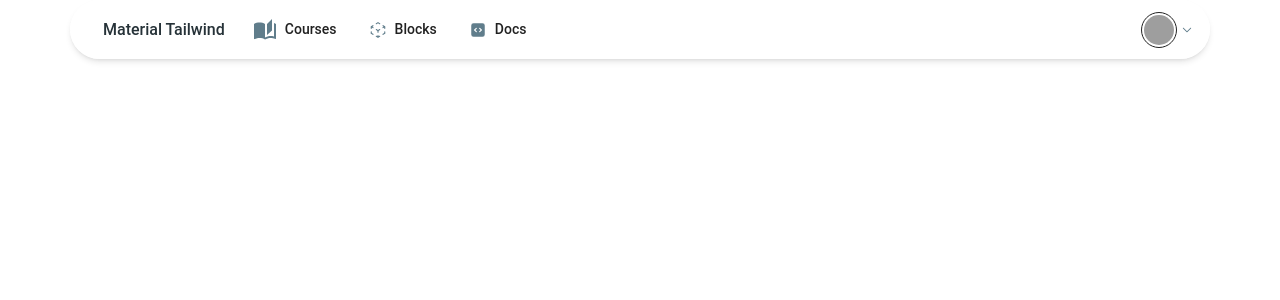
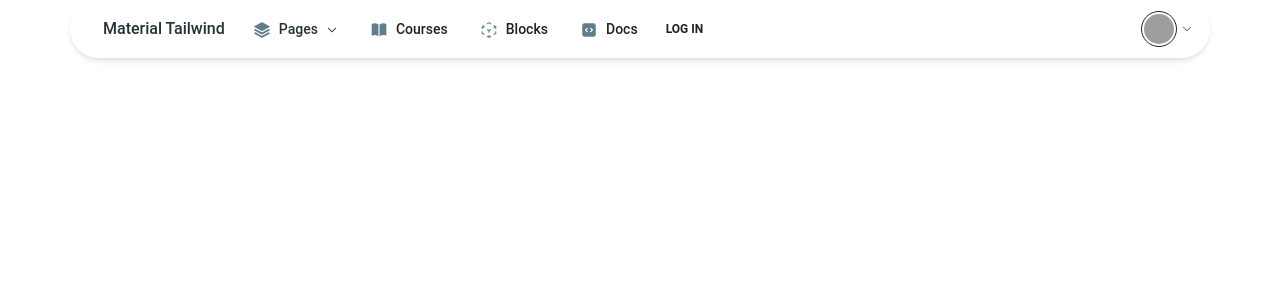
Before and after one commit to SathishAdithiyaaSV/LMS, a React (Vite) app in the folder client/: page / in a window 1280 px wide. Shown: the top 300 px of the page. Built offline with nearby package versions, Linux system fonts and the light colour scheme; grey boxes are pictures that could not be loaded.

Commit message:
Added new white navbar

```diff
--- a/client/src/constants/navbar/Navbar.jsx
+++ b/client/src/constants/navbar/Navbar.jsx
@@ -12,7 +12,6 @@ import {
   Card,
   IconButton,
 } from "@material-tailwind/react";
-import AutoStoriesIcon from '@mui/icons-material/AutoStories';
 import {
   CubeTransparentIcon,
   UserCircleIcon,
@@ -25,6 +24,7 @@ import {
   PowerIcon,
   RocketLaunchIcon,
   Bars2Icon,
+  BookOpenIcon,
 } from "@heroicons/react/24/solid";
 
 // profile menu component
@@ -193,7 +193,7 @@ function NavListMenu() {
 const navListItems = [
   {
     label: "Courses",
-    icon: AutoStoriesIcon,
+    icon: BookOpenIcon,
   },
   {
     label: "Blocks",
@@ -208,6 +208,7 @@ const navListItems = [
 function NavList() {
   return (
     <ul className="mt-2 mb-4 flex flex-col gap-2 lg:mb-0 lg:mt-0 lg:flex-row lg:items-center">
+      <NavListMenu />
       {navListItems.map(({ label, icon }, key) => (
         <Typography
           key={label}
@@ -262,6 +263,9 @@ export default function ComplexNavbar() {
           <Bars2Icon className="h-6 w-6" />
         </IconButton>
 
+        <Button size="sm" variant="text">
+          <span>Log In</span>
+        </Button>
         <ProfileMenu />
       </div>
       <MobileNav open={isNavOpen} className="overflow-scroll">
```
Also changed, not shown: client/src/constants/navbar/Navbar.css (added, +7 -0 lines).
